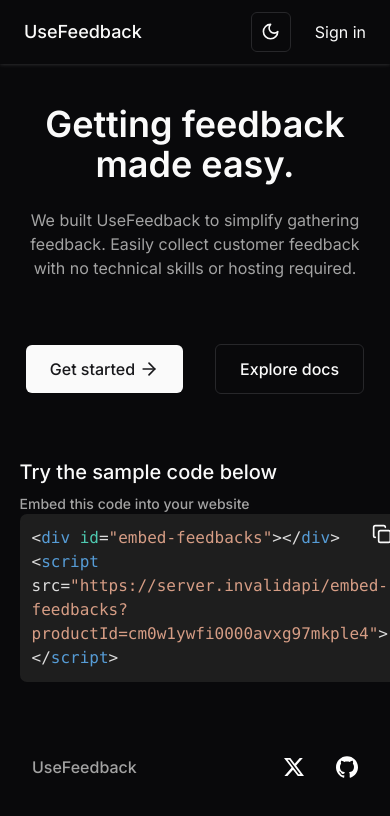
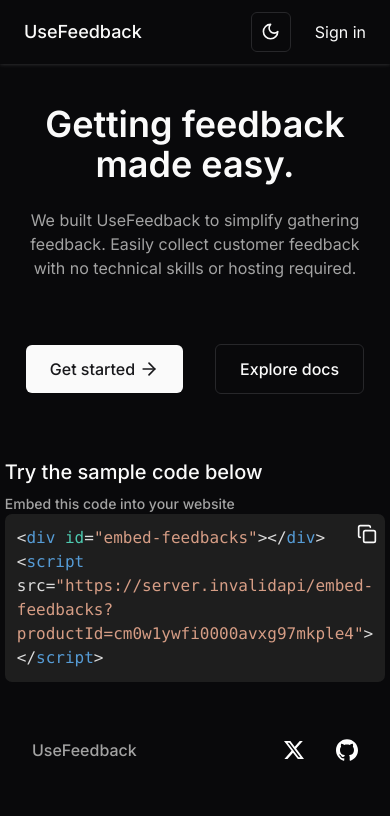
Before and after one commit to Munadil16/use-feedback, a Next.js app: page / in a window 390 px wide. Shown: the top 816 px of the page. Built offline with nearby package versions, Linux system fonts and the light colour scheme; no server answers.

Commit message:
fix: Mobile screen fixes

```diff
--- a/app/page.tsx
+++ b/app/page.tsx
@@ -4,7 +4,7 @@
 export default function Home() {
   return (
     <>
-      <main className="flex min-h-[80svh] justify-center py-10">
+      <main className="flex min-h-fit justify-center py-10">
         <LandingPage />
       </main>
 
--- a/app/product/[productId]/page.tsx
+++ b/app/product/[productId]/page.tsx
@@ -44,7 +44,7 @@
           <p className="text-[0.84rem] text-neutral-500 dark:text-neutral-400 sm:text-sm">
             Feedback URL:{" "}
             <Link
-              className="underline hover:text-neutral-200"
+              className="break-all underline hover:text-neutral-200"
               href={productFeedbackURL}
               target="_blank"
             >
--- a/components/home/landing-page.tsx
+++ b/components/home/landing-page.tsx
@@ -33,7 +33,7 @@
         </Button>
       </div>
 
-      <div className="self-start">
+      <div>
         <p className="mb-2 text-xl font-medium">Try the sample code below</p>
         <SampleCode />
       </div>
--- a/components/product-created.tsx
+++ b/components/product-created.tsx
@@ -60,7 +60,7 @@
           Below is the link to get feedbacks from customers:
         </p>
 
-        <p className="text-xs sm:text-sm">{link}</p>
+        <p className="break-all text-xs sm:text-sm">{link}</p>
 
         <Button
           className="w-full text-base text-neutral-400"
```
Also changed, not shown: 1 other file (tests, documents, lock files or other folders).
